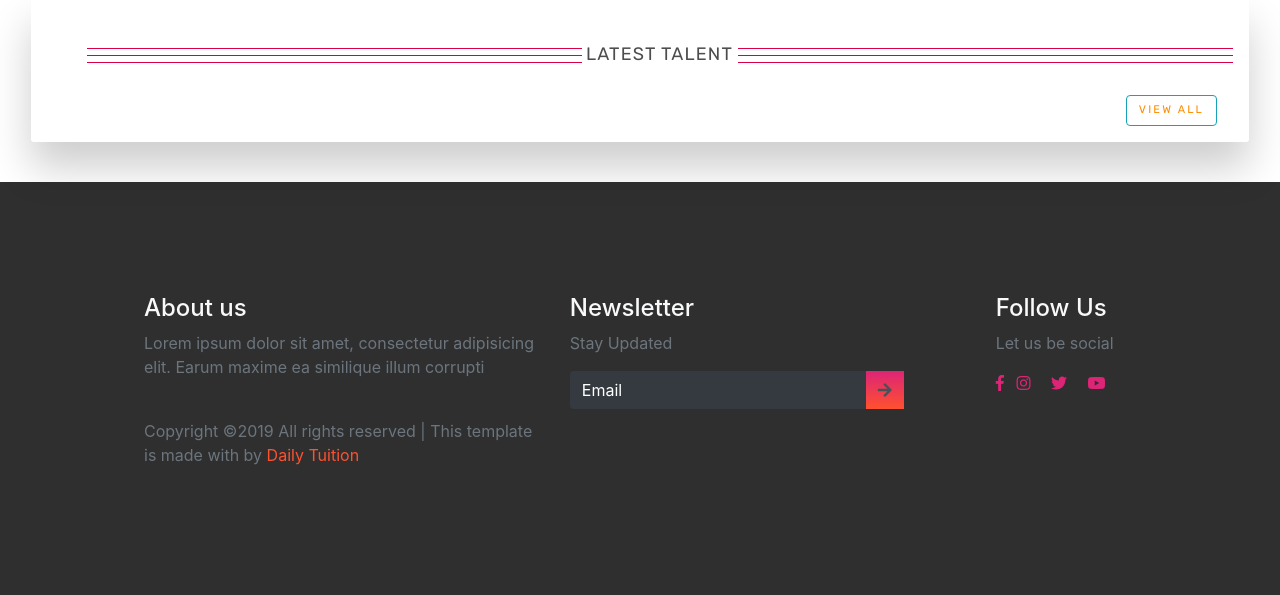
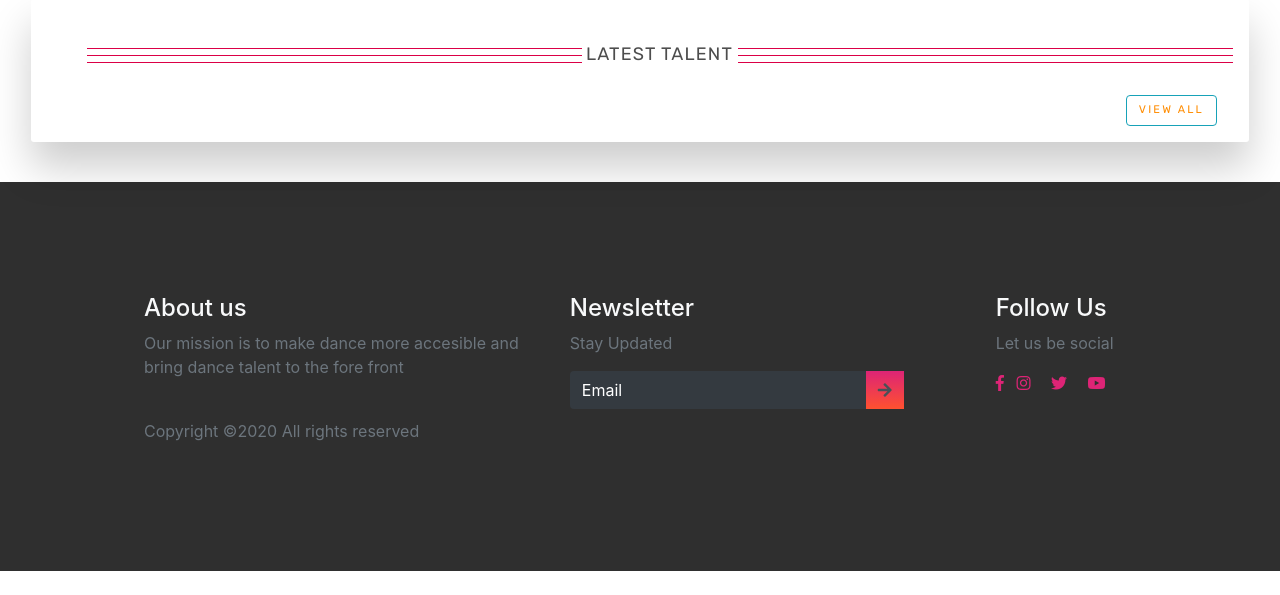
Before and after one commit to dancecentreuk/coviddancersuk, a Django app: page / in a window 1280 px wide. Shown: the part 2305-2900 px from the top of the page. After the commit the page ends 2876 px from the top, so only its background shows below. Run offline with Django 3.2, Linux system fonts and the light colour scheme; data that the repository does not hold is empty; some libraries are stand-ins or nearby versions; some web fonts are replaced.

Commit message:
updated index 26

```diff
--- a/pages/templates/pages/index.html
+++ b/pages/templates/pages/index.html
@@ -19,22 +19,22 @@
                     <div>
                         <div class="row">
                             <div class="col-12 content-new">
-                                <p class="content-paragraph"> <a href="#" class="ml-3 btn btn-block ">Find Dance Classes</a></p>
+                                <p class="content-paragraph"> <a href="{% url 'dance-classes' %}" class="ml-3 btn btn-block ">Find Dance Classes</a></p>
                             </div>
                         </div>
                          <div class="row">
                             <div class="col-12 content-new">
-                                <p class="content-paragraph"> <a href="#" class="ml-3 btn btn-block">Find Dance Jobs</a></p>
+                                <p class="content-paragraph"> <a href="{% url 'adverts' %}" class="ml-3 btn btn-block">Find Dance Jobs</a></p>
                             </div>
                         </div>
                         <div class="row">
                             <div class="col-12 content-new">
-                                <p class="content-paragraph"> <a href="#" class="ml-3 btn btn-block">Find Dance Postings</a></p>
+                                <p class="content-paragraph"> <a href="{% url 'postings' %}" class="ml-3 btn btn-block">Find Dance Postings</a></p>
                             </div>
                         </div>
                         <div class="row">
                             <div class="col-12 content-new">
-                                <p class="content-paragraph"><a href="#" class="ml-3 btn btn-block">Search Dance Talent</a></p>
+                                <p class="content-paragraph"><a href="{% url 'talents' %}" class="ml-3 btn btn-block">Search Dance Talent</a></p>
                             </div>
                         </div>
                     </div>
--- a/pages/templates/partials/_footer.html
+++ b/pages/templates/partials/_footer.html
@@ -3,9 +3,8 @@
       <div class="row text-left">
         <div class="col-md-5 col-sm-5">
           <h4 class="text-light">About us</h4>
-          <p class="text-muted">Lorem ipsum dolor sit amet, consectetur adipisicing elit. Earum maxime ea similique illum corrupti</p>
-          <p class="pt-4 text-muted">Copyright ©2019 All rights reserved | This template is made with by
-            <span> Daily Tuition</span>
+          <p class="text-muted">Our mission is to make dance more accesible and bring dance talent to the fore front</p>
+          <p class="pt-4 text-muted">Copyright ©2020 All rights reserved
           </p>
         </div>
         <div class="col-md-5 col-sm-12">
```
